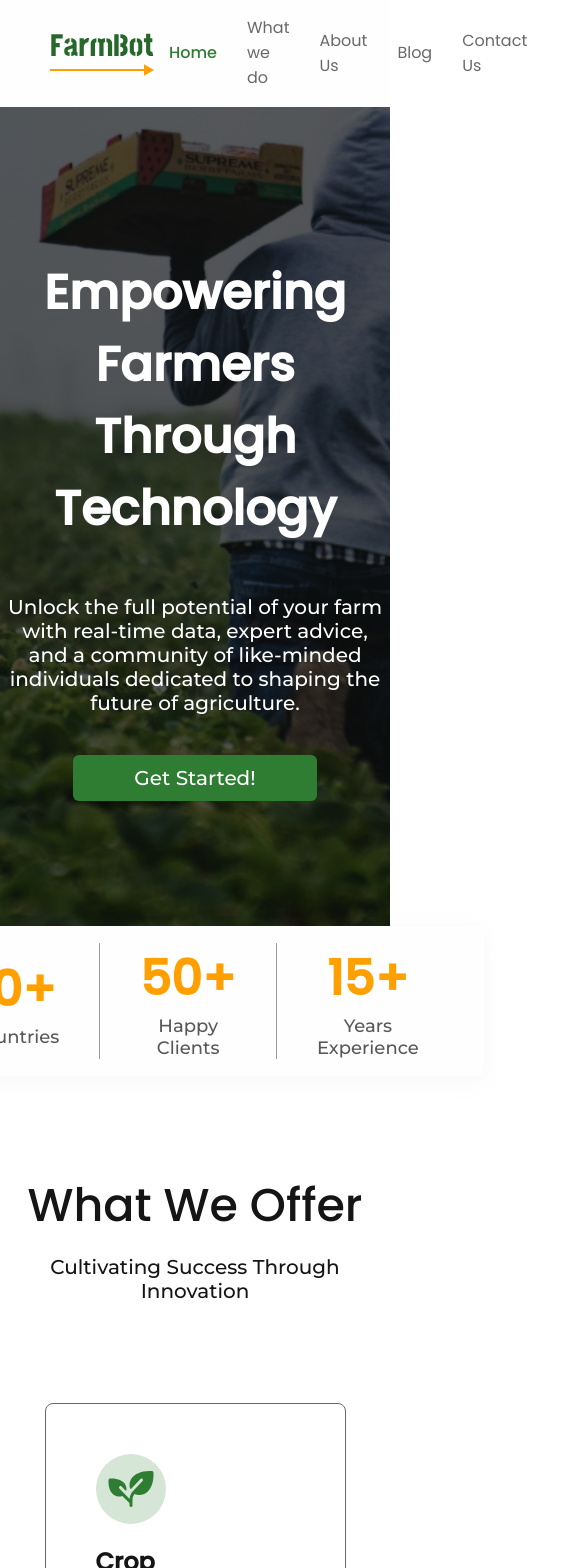
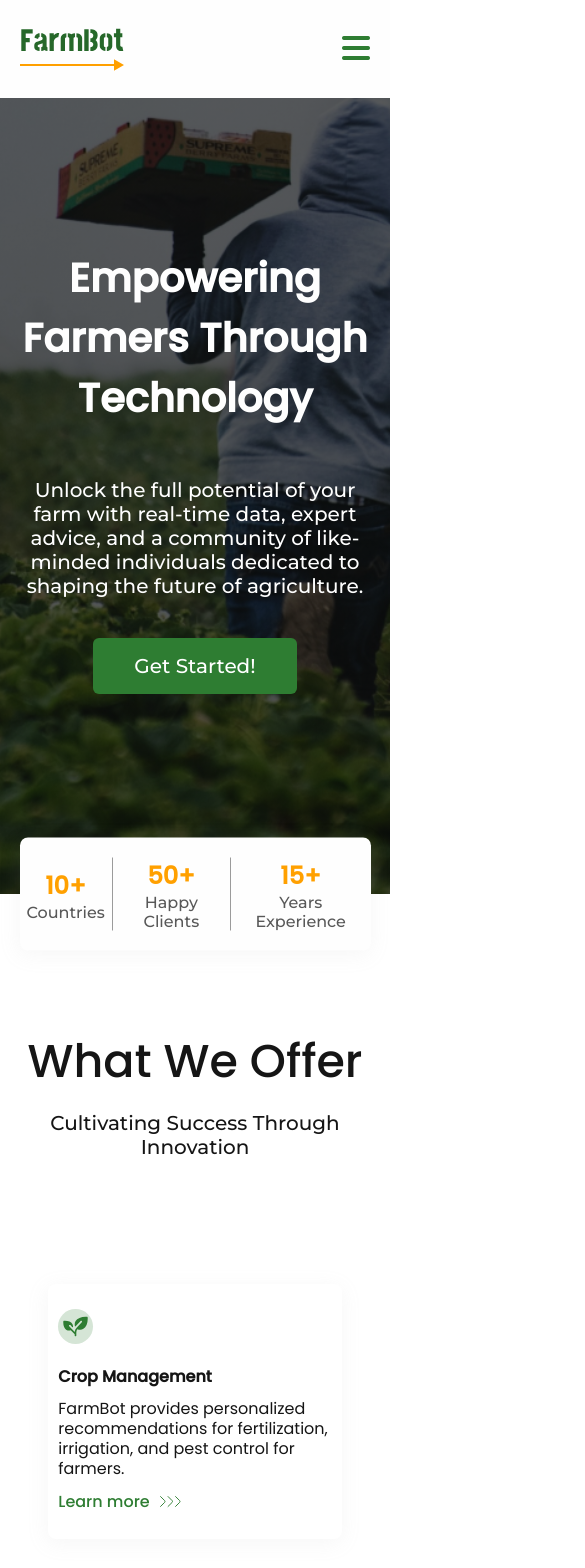
Before and after one commit to TorezC/FarmBot, a React (Create React App) app: page /home in a window 390 px wide. Shown: the top 1568 px of the page, 585 px wide, since content can reach past the window. Built offline with nearby package versions, Linux system fonts and the light colour scheme.

Commit message:
updated mobile view and responsiveness

```diff
--- a/src/App.js
+++ b/src/App.js
@@ -27,3 +27,9 @@ function App() {
 }
 
 export default App;
+
+// const dropdownMenu = document.querySelector('.login-sign-list')
+// const menuBtn = document.querySelector('.menubtn')
+// menuBtn.addEventListener('click', () => {
+//   dropdownMenu.classList.toggle('show')
+// })
--- a/src/components/footer/Footer.jsx
+++ b/src/components/footer/Footer.jsx
@@ -18,7 +18,7 @@ const Footer = () => {
                 needed <br /> to make informed decisions.
               </p>
             </div>
-            <div className="follow-us-head">
+            <div className="follow-us-head web-follow">
               <p>Follow us on</p>
               <div className="follow-link">
                 <ul>
@@ -108,6 +108,34 @@ const Footer = () => {
                 </li>
               </ul>
             </div>
+            <div className="follow-us-head mobile-follow">
+              <p>Follow us on</p>
+              <div className="follow-link">
+                <ul>
+                  <li>
+                    <Link to="/">
+                      <button type="button">
+                        <i className="fa-brands fa-facebook-f"></i>
+                      </button>
+                    </Link>
+                  </li>
+                  <li>
+                    <Link to="/">
+                      <button type="button">
+                        <i className="fa-brands fa-instagram"></i>
+                      </button>
+                    </Link>
+                  </li>
+                  <li>
+                    <Link to="/">
+                      <button type="button">
+                        <i className="fa-brands fa-twitter"></i>
+                      </button>
+                    </Link>
+                  </li>
+                </ul>
+              </div>
+            </div>
           </div>
         </div>
         <div className="subscribe-header">
--- a/src/components/footer/footer.css
+++ b/src/components/footer/footer.css
@@ -33,3 +33,27 @@
 .subscribe-header form button{border-radius:0px 8px 8px 0;border-left:none;}
 .sub-header{display:flex;flex-direction:column;align-items:flex-end;}
 .sub-head p{font-family:'Montserrat';font-weight:500;font-size:calc(1rem + 2px);color:#151515;}
+.mobile-follow{display:none;}
+@media screen and (min-width:769px) and (max-width:1024px) {
+    .footer-header{flex-direction:column;}
+    .footer-note p br{display:none;}
+    .all-links-contact-header{margin-top:20px;}
+}
+@media screen and (max-width:768px) {
+    .footer-note p br{display:none;}
+    .logo-footer{margin-right:0;}
+    .all-links-contact-header{flex-direction:column;margin-top:20px;}
+    .all-links{margin-left:0;}
+    .sub-header{align-items:initial;}
+    .subscribe-header{margin:0 0 30px;}
+    .footer-head{display:flex;flex-direction:column-reverse;padding:50px 0;}
+    .mobile-follow{text-align:center;}
+    .web-follow{display:none;}
+    .mobile-follow{display:block;}
+    .mobile-follow ul{justify-content:center;}
+    .subscribe-header form input{width:100%;}
+}
+@media screen and (max-width:400px) {
+    .subscribe-header form button{font-size:1rem;}
+    .subscribe-header form input{width:100%;}
+}
--- a/src/components/header/Header.jsx
+++ b/src/components/header/Header.jsx
@@ -10,15 +10,21 @@ const Header = () => {
           <Link to="/" className="link-bottom-btn">
             <img src={logo} alt="logo" />
           </Link>
-          <span style={{'display':'none'}}>
-            <button type="button">
+          <span className="menu-home">
+            <button type="button" className="menubtn">
               <i className="fa-solid fa-bars"></i>
             </button>
           </span>
         </div>
+        <div className="login-sign-list">
           <div className="nav-sign-login-header">
               <div className="nav-list">
                 <ul>
+                  <div className="close-btn-head">
+                    <button type="button" className="close-btn">
+                      <i className="fa-solid fa-xmark"></i>
+                    </button>
+                  </div>
                   <li>
                   <Link to="/">Home</Link>
                   </li>
@@ -49,6 +55,7 @@ const Header = () => {
                   </div>
               </div>
           </div>
+        </div>
       </nav>
     </>
   )
--- a/src/components/header/header.css
+++ b/src/components/header/header.css
@@ -13,3 +13,52 @@
 .signup{margin-right:0;}
 .login{margin-left:0;}
 .login-signup-head{display:flex;align-items:center;margin-left:100px;}
+.close-btn-head,.menu-home{display:none;}
+
+@media screen and (min-width:769px) and (max-width:1024px){
+    .top-header nav{padding:15px 25px;}
+    .login-signup-head{margin-left:25px;}
+    .nav-list ul li{margin:0 10px;}
+    .signup a button{margin-right:0;}
+    .signup a button, .login a button{font-size:calc(1rem - 4px);}
+}
+@media screen and (min-width:769px) and (max-width:850px){
+    .nav-list ul li a{font-size:calc(1rem - 3px);}
+    .signup a button, .login a button{padding:5px 15px;}
+}
+@media screen and (max-width:768px) {
+    .top-header nav{padding:20px 0px;position:relative;}
+    .nav-sign-login-header{height:100vh;width:50%;background-color:#2E7D32;justify-content:initial;margin-left:auto;}
+    .nav-sign-login-header{padding:65px 0 0 15px;}
+    .login-sign-list{position:absolute;width:100%;top:0;background-color:rgba(0, 0, 0, 0.65);}
+    .login-sign-list{right:999px;transition:all .3s ease-in-out;}
+    .nav-list ul,.login-signup-head,.top-header nav,.nav-sign-login-header{flex-direction:column;align-items:flex-start;}
+    .login-signup-head{margin-left:0;}
+    .nav-list ul li{margin:10px 0;}
+    .signup a button, .login a button{margin:10px 0px;}
+    .menu-home{display:block;}
+    .header-logo{display:flex;align-items:center;justify-content:space-between;width:100%;}
+    .header-logo{padding:0 20px;}
+    .menubtn{background-color:transparent;border:none;}
+    .menubtn i{font-size:2rem;color:#2E7D32;}
+    .hero-section{padding:0 20px;}
+    .get-started-btn{padding:15px 40px;}
+    .nav-list ul li a,.signup a button, .login a button{color:#FEFEFEFE;}
+    .signup a button, .login a button{border:1.5px solid #FEFEFEFE;}
+    .nav-list ul li a::after{background-color:#FEFEFEFE;}
+    .signup a button:hover,.login a button:hover{background-color:#FEFEFEFE;color:#2E7D32;}
+    .nav-list ul li:first-child a{color:#FEFEFEFE;font-weight:500;}
+    .nav-list ul{position:relative;}
+    .close-btn-head{display:block;position:relative;left:100%;}
+    .close-btn-head{width:100%;display:flex;align-items:center;justify-content:flex-end;padding:0 15px 0 0;margin-bottom:15px;}
+    .close-btn{border:none;background-color:transparent;}
+    .close-btn i{font-size:2rem;color:#FEFEFEFE;}
+    .close-btn:hover,.menubtn:hover{background-color:transparent;border:none;}
+    .numbers-list ul li{padding:0 7px;}
+    .numbers-list ul li p{font-size:1.5rem;}
+    .numbers-list{width:90%;margin:0 auto;height:auto;padding:20px 0;}
+    .numbers-list ul li span{font-size:1rem;}
+
+    /* .login-sign-list.show{right:0;} */
+    .footer-header{flex-direction:column;}
+}
--- a/src/pages/homePage/home.css
+++ b/src/pages/homePage/home.css
@@ -25,8 +25,8 @@
 .what-we-do-head p:last-child{font-size:calc(1rem + 4px);margin-top:15px;font-family:'Montserrat';font-weight:500;}
 .offer-header{margin:100px 0 20px;}
 .offer-flex{display:grid;grid-template-columns:repeat(auto-fit, minmax(350px, 1fr));width:90%;margin:0 auto;}
-.offer-card{padding:50px;border:1px solid #696969;margin:0 25px 50px;display:flex;flex-direction:column;}
-.offer-card{border-radius:8px;}
+.offer-card{padding:25px 50px;margin:0 25px 50px;display:flex;flex-direction:column;}
+.offer-card{border-radius:8px;background-color:#FFFFFF;box-shadow: -1px 4px 20px 1px #AFAFB11A;}
 .card-icon{background-color:#D5E5D6;width:70px;height:70px;display:flex;align-items:center;justify-content:center;border-radius:50%;}
 .card-note{margin-top:20px;}
 .card-note p{color:#151515;}
@@ -103,3 +103,46 @@
 .reach-out-head p:first-child{font-size:calc(3rem - 2px);font-weight:500;}
 .reach-out-head p:nth-child(2){font-size:calc(1rem + 4px);margin-top:15px;font-family:'Montserrat';font-weight:500;}
 .reach-contact-head{margin-top:30px;display:flex;align-items:center;justify-content:center;}
+
+
+@media screen and (max-width:768px){
+    .hero-one h1{font-size:2.5rem;}
+    .hero-one h1 br{display:none;}
+    .main-header{width:95%;margin:0 auto 100px;}
+    .offer-card{margin:0px 10px 50px;}
+    .about-flex{flex-direction:column;}
+    .about-img,.about-note-header{width:100%;}
+    .about-img{margin:0 auto 70px;text-align:center;}
+    .all-blog{width:100%;}
+    .blog-head{margin:0 5px 25px;}
+    .blog-note-head{flex-direction:column;align-items:flex-start;margin-top:10px;}
+    .blog-note-head p,.blog-note-head a{font-size:1rem;}
+    .blog-note-head a span svg{width:30px;height:15px;}
+    .blog-note-head a{width:100%;justify-content:flex-end;margin:10px 15px 0 0;padding-right:15px;}
+    .blog-card{margin:0 15px 50px;}
+    .test-description p br{display:none;}
+    .last-testimony-head,.second-testimony-head,.testimony-head{width:100%;}
+    .test-head{width:100%;margin:20px auto;justify-content:space-between;}
+    .test-description{width:90%;margin:15px auto;}
+    .test-header{grid-template-columns:repeat(auto-fit, minmax(100%,1fr));}
+    .testimony-head{display:flex;}
+    .test-head{flex-direction:column;}
+    .second-testimony-head .test-head:first-child{justify-content:initial;}
+    .second-testimony-head .test-head:last-child{justify-content:initial;}
+    .offer-card{padding:25px 30px;}
+    .offer-flex{grid-template-columns:repeat(auto-fit, minmax(100%,1fr));}
+    .blog-flex{grid-template-columns:repeat(auto-fit, minmax(100%,1fr))}
+}
+
+@media screen and (max-width:400px) {
+    .offer-flex{grid-template-columns:repeat(auto-fit, minmax(100%,1fr));padding:25px 10px;}
+    .blog-flex{grid-template-columns:repeat(auto-fit, minmax(100%,1fr))}
+    .offer-card{padding:25px 10px;}
+    .card-icon{width:35px;height:35px;}
+    .card-icon svg{width:25px;height:25px;}
+    .card-note p:first-child{font-size:1rem;}
+    .card-note p:nth-child(2){line-height:20px;}
+    .learn-more-link a{font-size:1rem;}
+    .learn-more-link a span svg{width:30px;height:15px;}
+    .learn-more-link{margin-top:10px;}
+}
```
Lines whose indentation alone changed are shown as unchanged.
